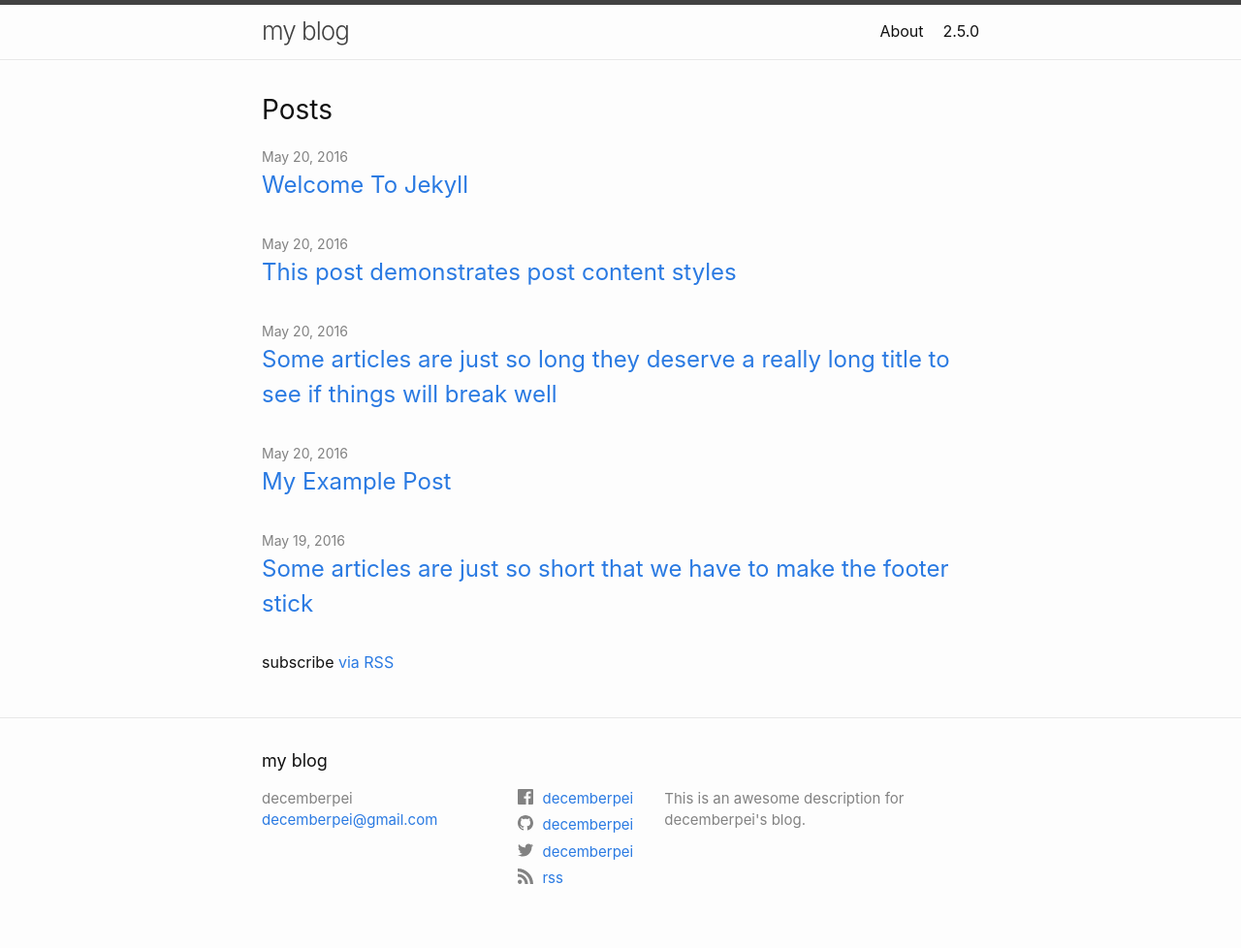
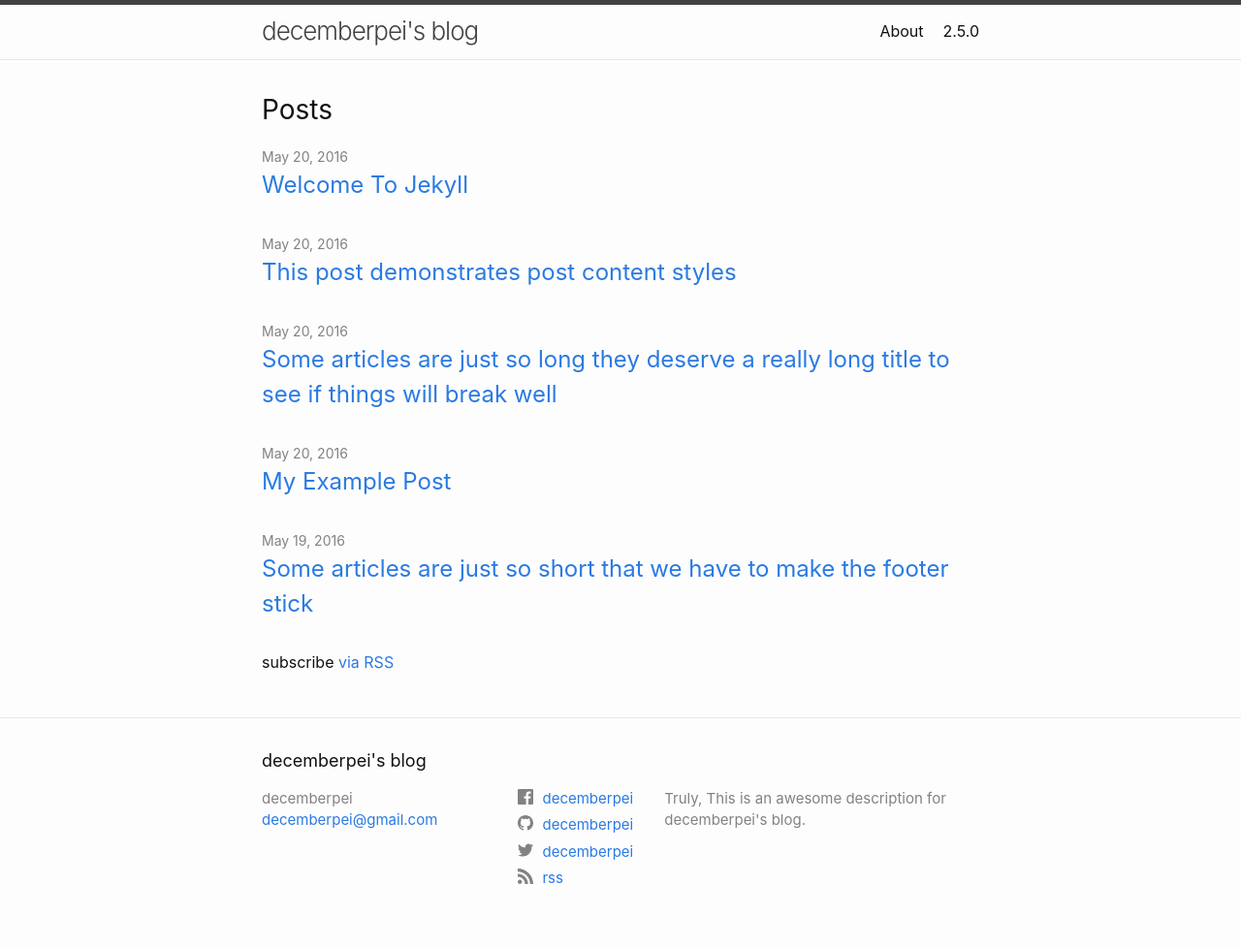
Before and after one commit to decemberpei/decemberpei.github.io, a Jekyll site: the page built from index.md, in a window 1280 px wide. Shown: the whole page at 97% size. Built offline with Jekyll 4.4.1, drawn with Linux system fonts in a browser that asks for light colours.

Commit message:
Update _config.yml

```diff
--- a/_config.yml
+++ b/_config.yml
@@ -1,8 +1,8 @@
-title: my blog
+title: decemberpei's blog
 author: decemberpei
 email: decemberpei@gmail.com
 description: > # this means to ignore newlines until "twitter_username:"
-  This is an awesome description for decemberpei's blog.
+  Truly, This is an awesome description for decemberpei's blog.
 
 # social links
 twitter_username: decemberpei
```
